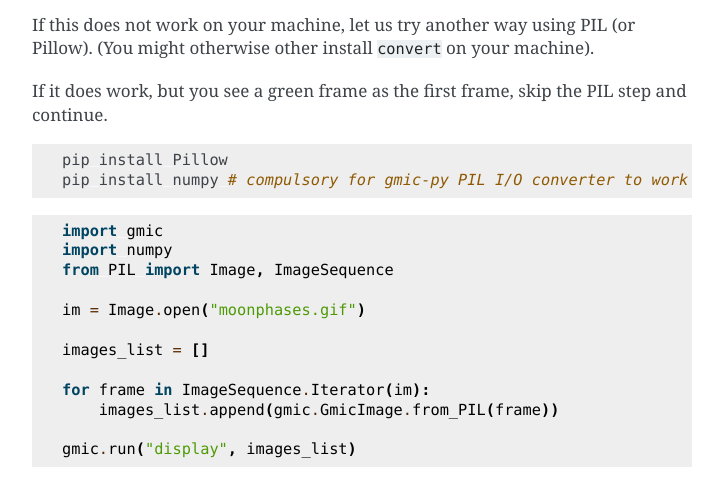
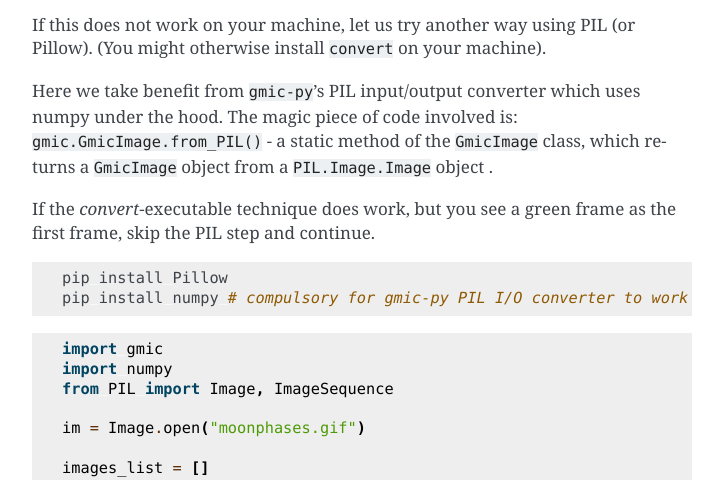
Before and after one commit to myselfhimself/gmic-py, a Sphinx documentation site: the page built from docs/tutorials.rst, in a window 1280 px wide and 900 px high, scrolled down 19079 px, cut to the strip 247-727 px from the top of the window. Shown: the whole strip, without its empty margins (388-1111 px from the left). Built offline with Sphinx 7.4.7, drawn with Linux system fonts in a browser that asks for light colours.

Commit message:
#45 starting tutorial 3 on moon phases flipbook(2)

```diff
--- a/docs/tutorials.rst
+++ b/docs/tutorials.rst
@@ -822,9 +822,12 @@ Let us try to open and display that GIF renamed ``moonphases.gif`` (download it
 
 .. gmicpic:: _static/images/moonphases.gif _document_gmic
 
-If this does not work on your machine, let us try another way using PIL (or Pillow). (You might otherwise other install ``convert`` on your machine).
+If this does not work on your machine, let us try another way using PIL (or Pillow). (You might otherwise install ``convert`` on your machine).
 
-If it does work, but you see a green frame as the first frame, skip the PIL step and continue.
+Here we take benefit from ``gmic-py``'s PIL input/output converter which uses numpy under the hood.
+The magic piece of code involved is: ``gmic.GmicImage.from_PIL()`` - a static method of the ``GmicImage`` class, which returns a ``GmicImage`` object from a ``PIL.Image.Image`` object .
+
+If the `convert`-executable technique does work, but you see a green frame as the first frame, skip the PIL step and continue.
 
 .. code-block:: sh
 
```
